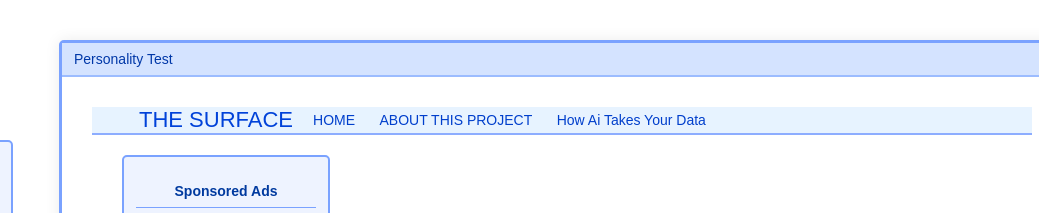
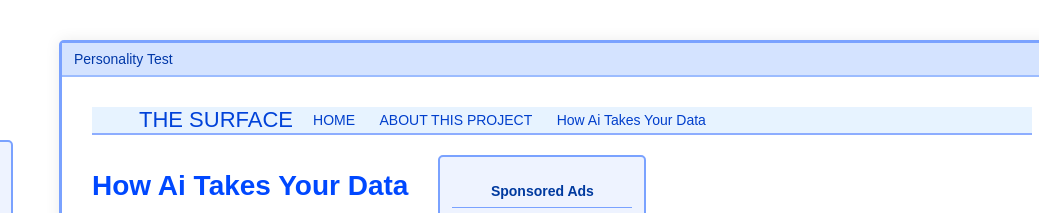
Before and after one commit to dynabenaziza-beep/cart-211, a plain HTML site: page the surface /howaitakesyourdata.html in a window 1280 px wide. Shown: the top 213 px of the page, 241-1280 px from the left. Drawn offline with Linux system fonts and the light colour scheme.

Commit message:
added main title

```diff
--- a/the surface /howaitakesyourdata.html
+++ b/the surface /howaitakesyourdata.html
@@ -49,6 +49,7 @@
    <div class="page-layout">
 <!-- MIDDLE COLUMN -->
 <div class="=article-layout">
+    <h1 class="main-title">How Ai Takes Your Data</h1>
 
 
 
```
